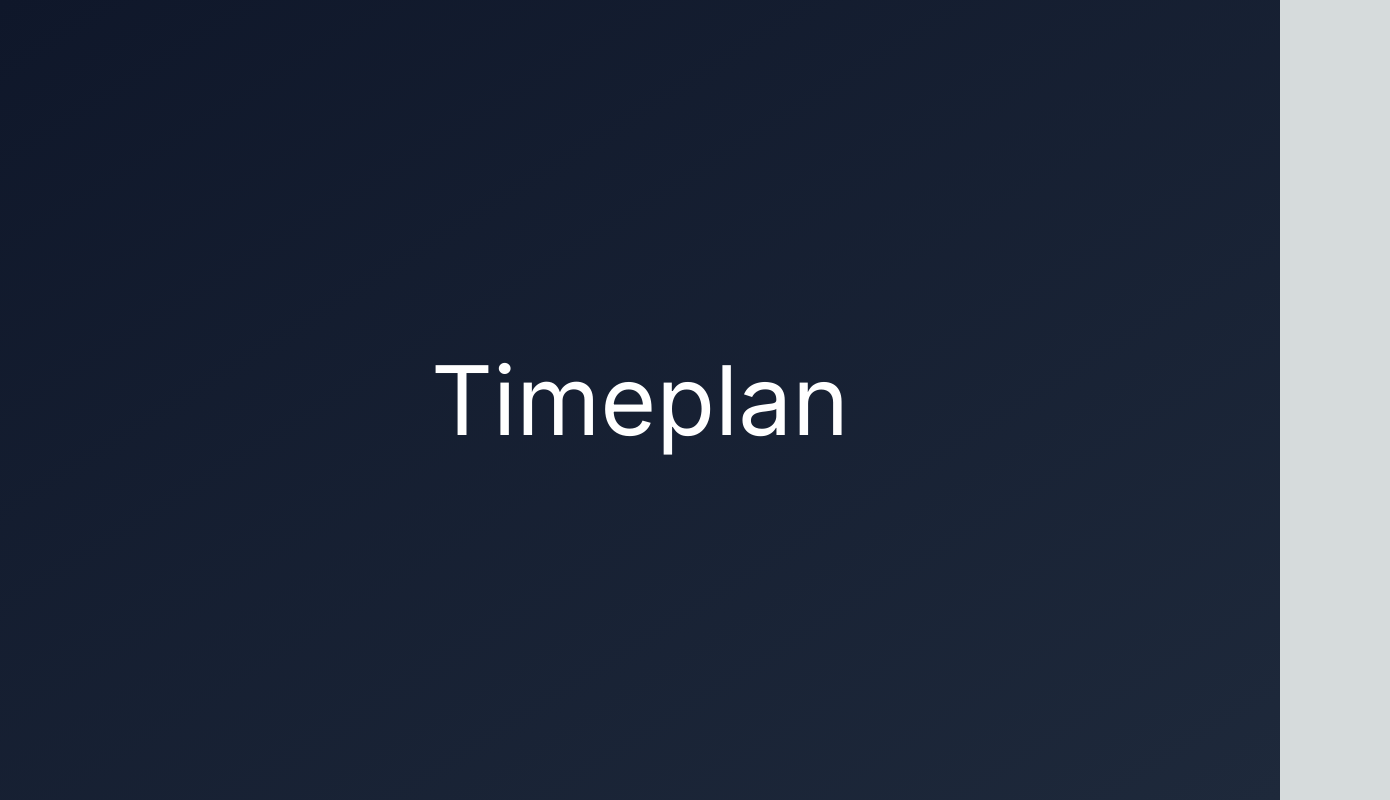
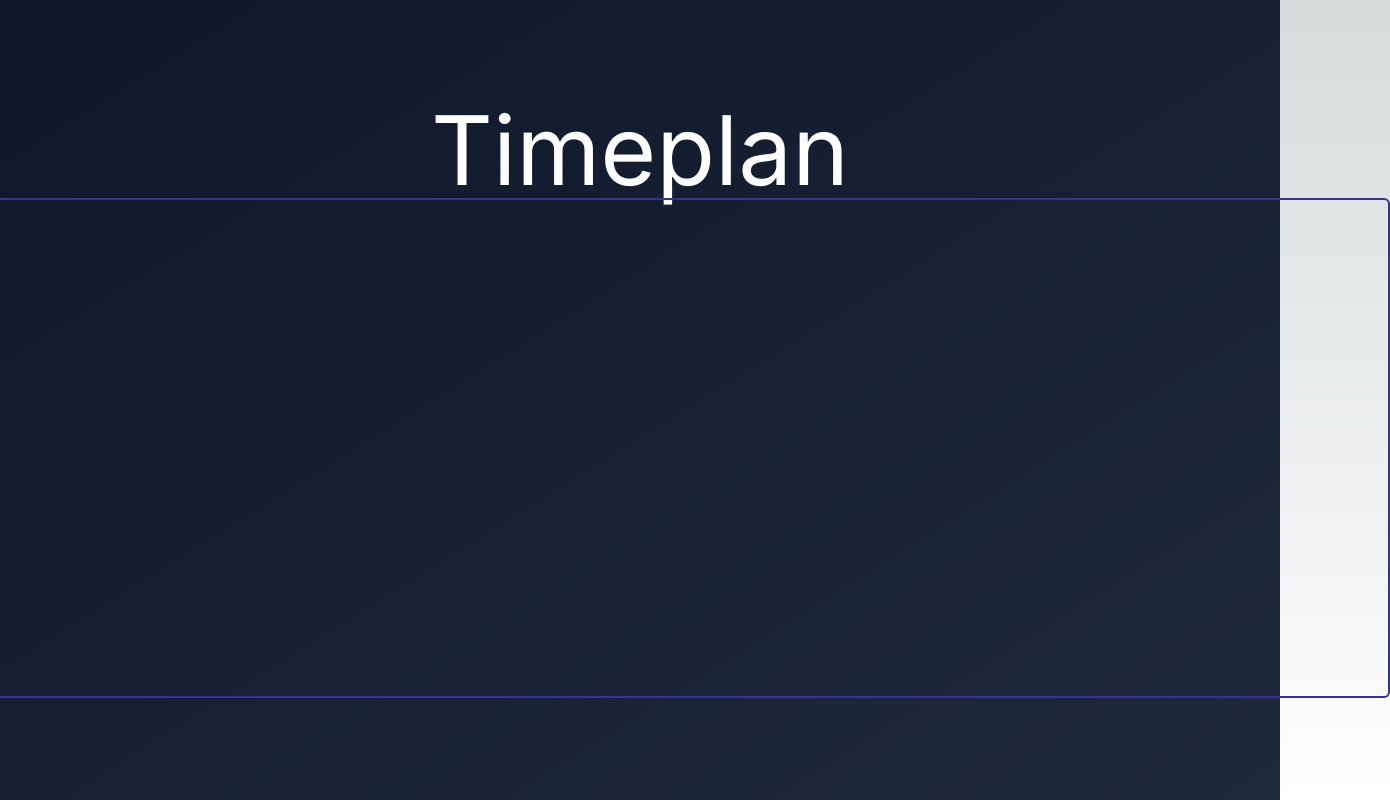
Before and after one commit to tiller-vgs/Timeplan, a Next.js app in the folder timeplan/: page /schedule in a window 1280 px wide. Shown: the whole page, 1390 px wide, since content can reach past the window. Built offline with nearby package versions, Linux system fonts and the light colour scheme.

Commit message:
feat: Add a boarder
Add a rounded boarder

none

```diff
--- a/timeplan/app/schedule/page.jsx
+++ b/timeplan/app/schedule/page.jsx
@@ -5,6 +5,9 @@ export default function Schedule() {
           <h1 className="text-8xl">Timeplan</h1>
 
         </div>
+        <div class="border-solid border-2 border-indigo-800 p-4 rounded-md inline-block" style={{ height: "500px", width: "1500px" }}></div>
+
+
       </main>
     );
   }
```
